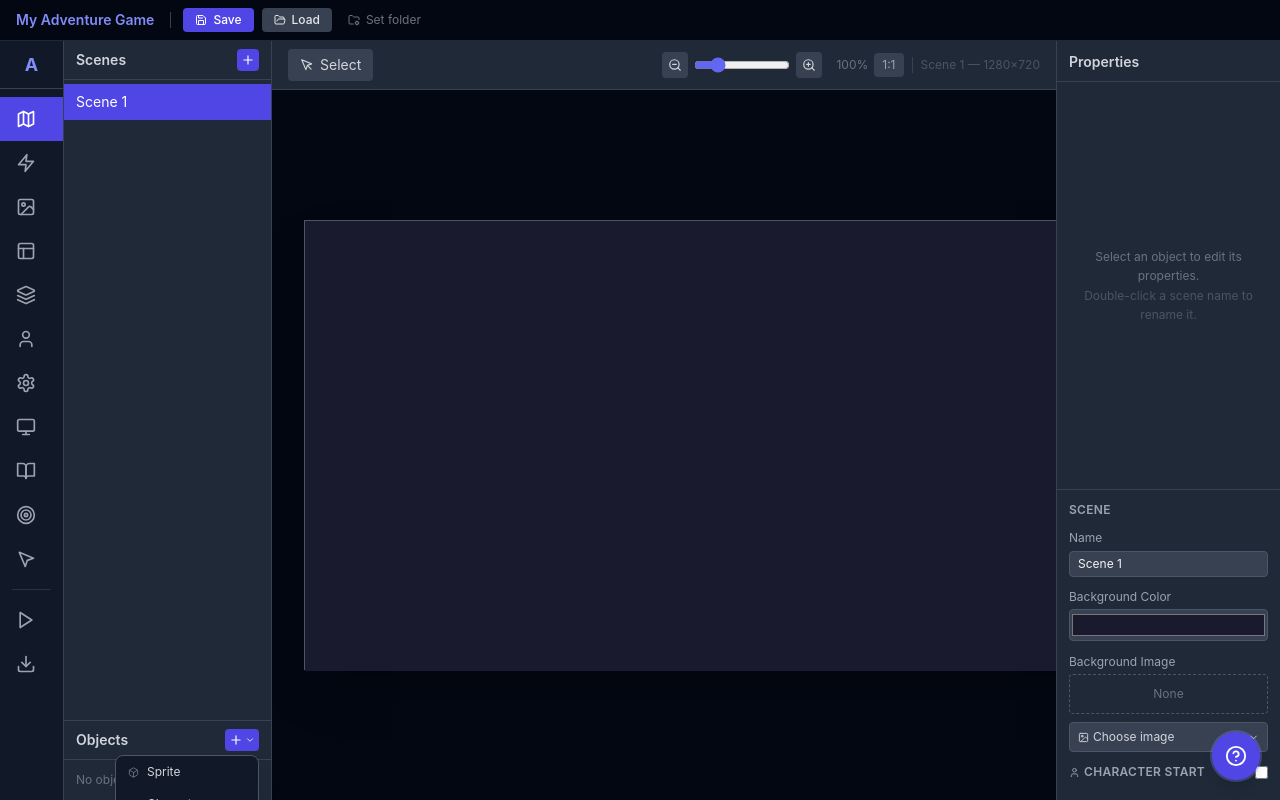
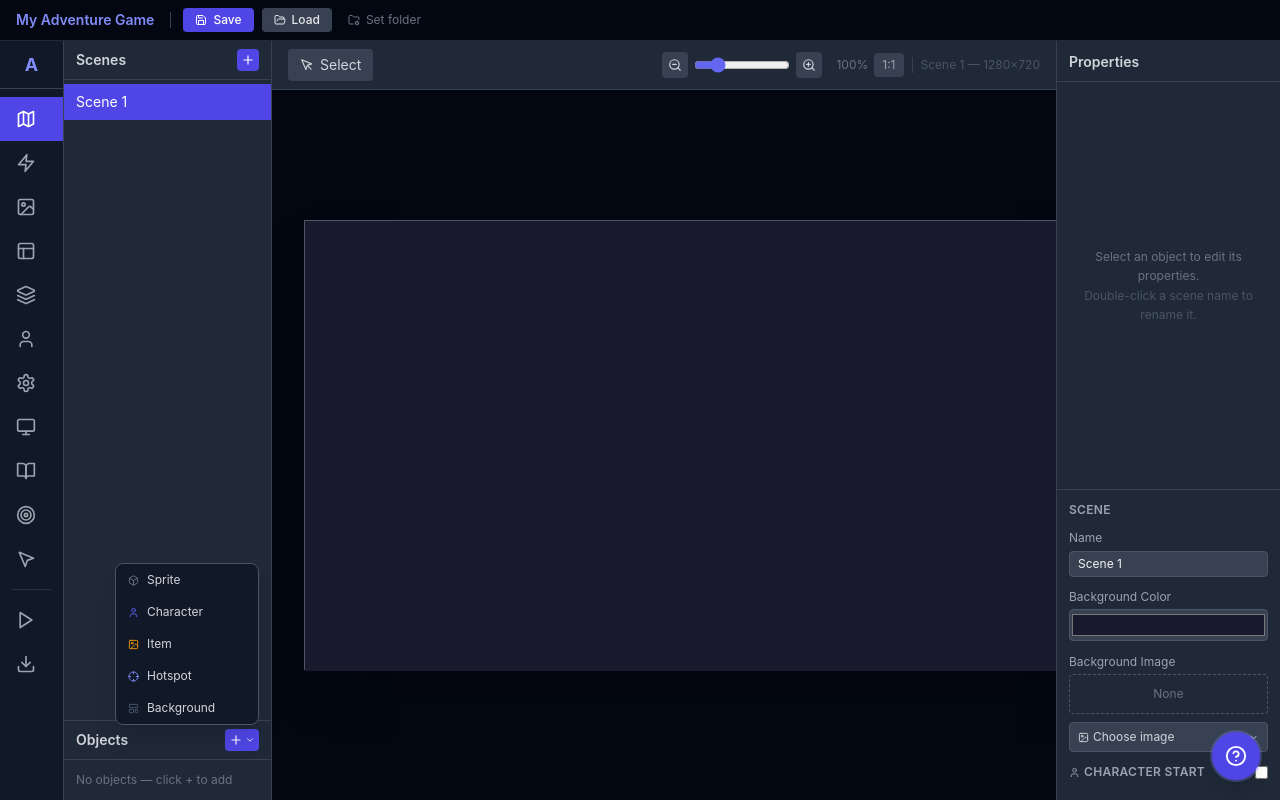
Before and after one commit to clintonshane84/point-and-click-adventure-game-builder, a React (Vite) app: page / in a window 1280 px wide. Both pictures are taken after a click on the button 242 px from the left and 740 px from the top of the page. Built offline with nearby package versions, Linux system fonts and the light colour scheme.

Commit message:
Fix object type dropdown to open upward to avoid off-screen overflow
https://claude.ai/code/session_016BUYDj7TLkVyVV6FwXmpbA

```diff
--- a/src/editors/SceneEditor/index.tsx
+++ b/src/editors/SceneEditor/index.tsx
@@ -340,7 +340,7 @@ export function SceneEditor() {
                 <ChevronDown size={10} />
               </button>
               {showTypeMenu && (
-                <div className="absolute right-0 top-full mt-1 z-30 w-36 bg-gray-900 border border-gray-600 rounded-lg shadow-xl overflow-hidden">
+                <div className="absolute right-0 bottom-full mb-1 z-30 w-36 bg-gray-900 border border-gray-600 rounded-lg shadow-xl overflow-hidden">
                   {OBJECT_TYPES.map((t) => {
                     const cfg = TYPE_CONFIG[t]
                     return (
```
